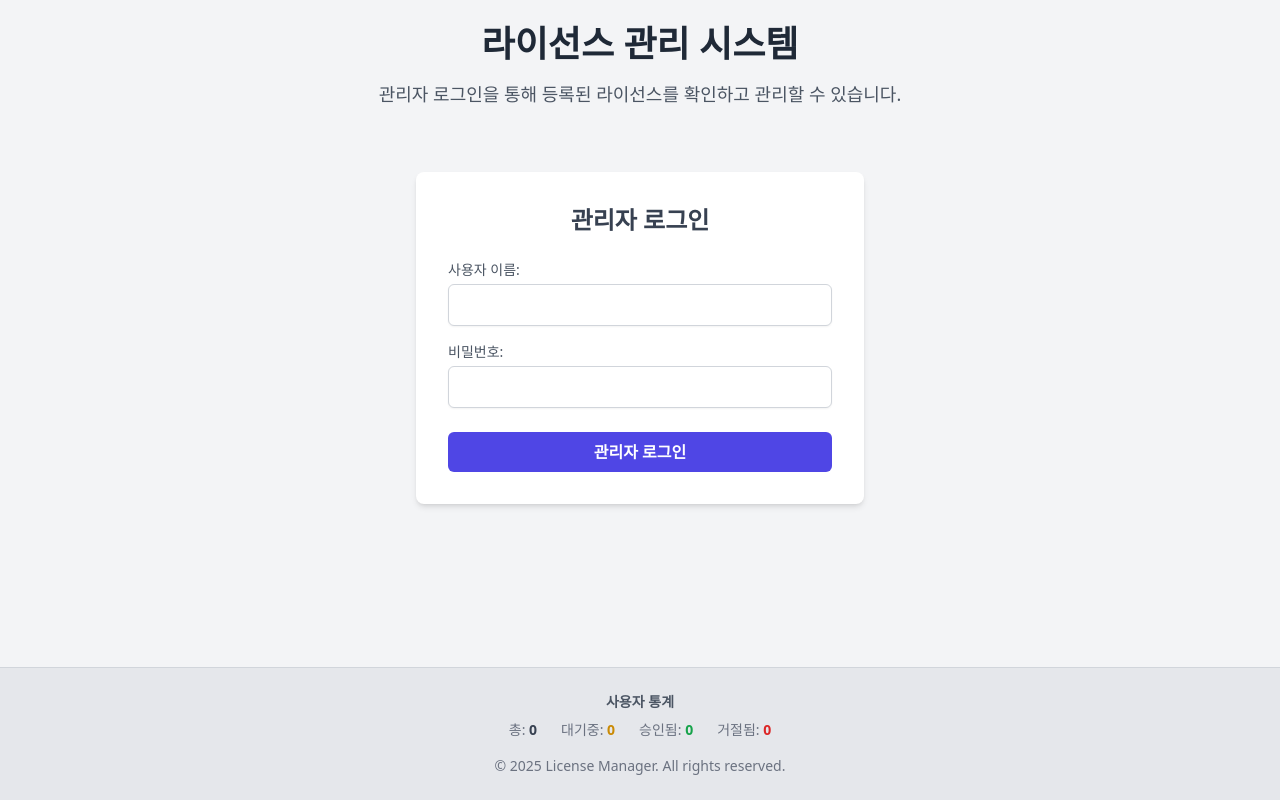
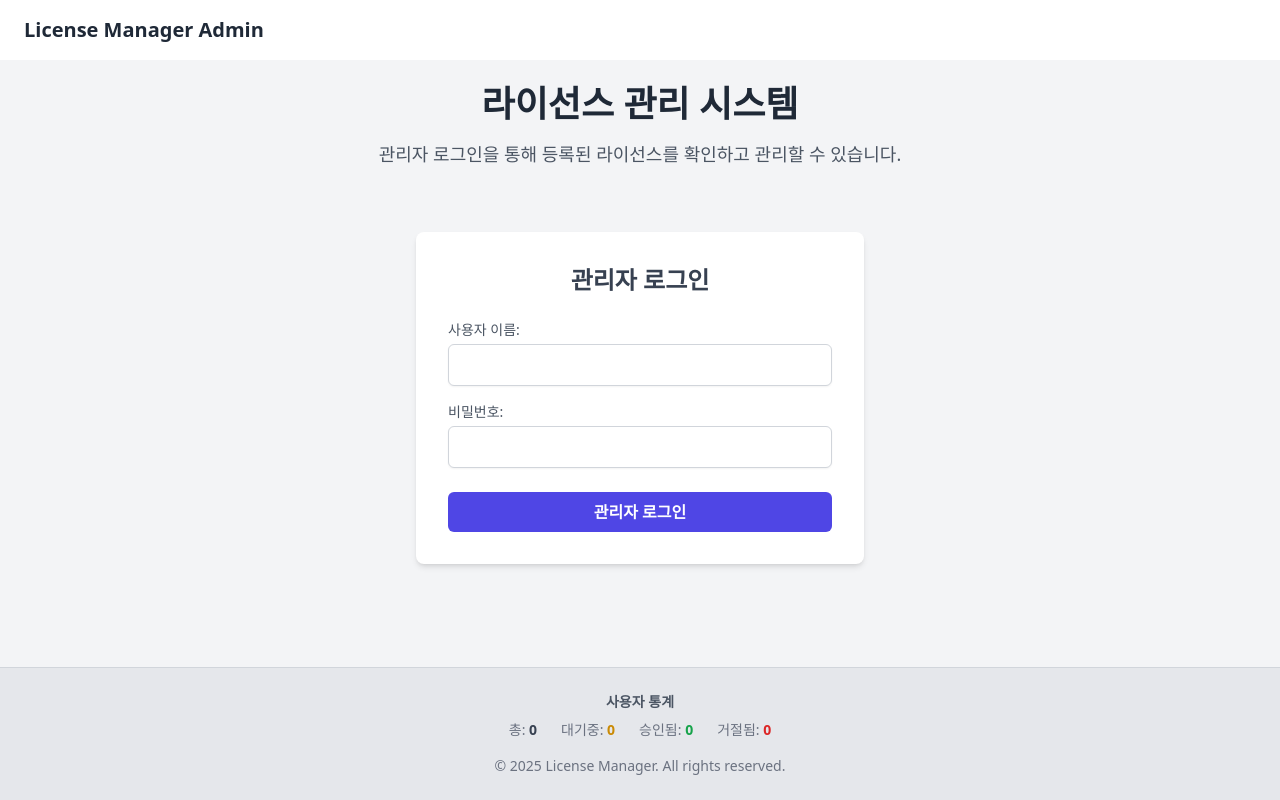
Before and after one commit to DreamHouseKSH/license-admin, a React (Vite) app: page / in a window 1280 px wide. Built offline with nearby package versions, Linux system fonts and the light colour scheme; no server answers; the HTML template or start-up script is replaced by a standard one.

Commit message:
feat: 헤더 섹션 추가 및 메뉴 공간 확보

```diff
--- a/src/App.jsx
+++ b/src/App.jsx
@@ -8,6 +8,7 @@ import ValidationPracticeForm from './components/ValidationPracticeForm'; // 추
 import AdminLogin from './components/AdminLogin';
 import AdminPanel from './components/AdminPanel';
 import Footer from './components/Footer';
+import Header from './components/Header'; // Header 임포트
 import MonthlyChart from './components/MonthlyChart';
 
 function App() {
@@ -88,8 +89,9 @@ function App() {
   // --- 렌더링 ---
    return (
     <div className="min-h-screen flex flex-col">
-      {/* 메인 콘텐츠 영역 (하단 패딩 pb-24 추가) */}
-      <div className="flex-grow p-6 pb-24 bg-gray-100 flex flex-col items-center space-y-8"> {/* pb-24 추가 */}
+      <Header /> {/* 헤더 추가 */}
+      {/* 메인 콘텐츠 영역 */}
+      <div className="flex-grow p-6 pb-24 bg-gray-100 flex flex-col items-center space-y-8">
         {/* 랜딩 페이지 소개 */}
         {!isLoggedIn && <LandingIntro />}
 
--- /dev/null
+++ b/src/components/Header.jsx
@@ -0,0 +1,22 @@
+import React from 'react';
+
+function Header() {
+  return (
+    <header className="w-full bg-white shadow-md py-4 px-6">
+      <div className="container mx-auto flex justify-between items-center">
+        {/* 로고 또는 제목 영역 */}
+        <div className="text-xl font-bold text-gray-800">
+          License Manager Admin
+        </div>
+
+        {/* 메뉴 영역 (추후 사용) */}
+        <nav>
+          {/* 메뉴 항목들이 여기에 추가될 수 있습니다. */}
+          {/* 예: <a href="#" className="text-gray-600 hover:text-gray-800 ml-4">메뉴1</a> */}
+        </nav>
+      </div>
+    </header>
+  );
+}
+
+export default Header;
```
